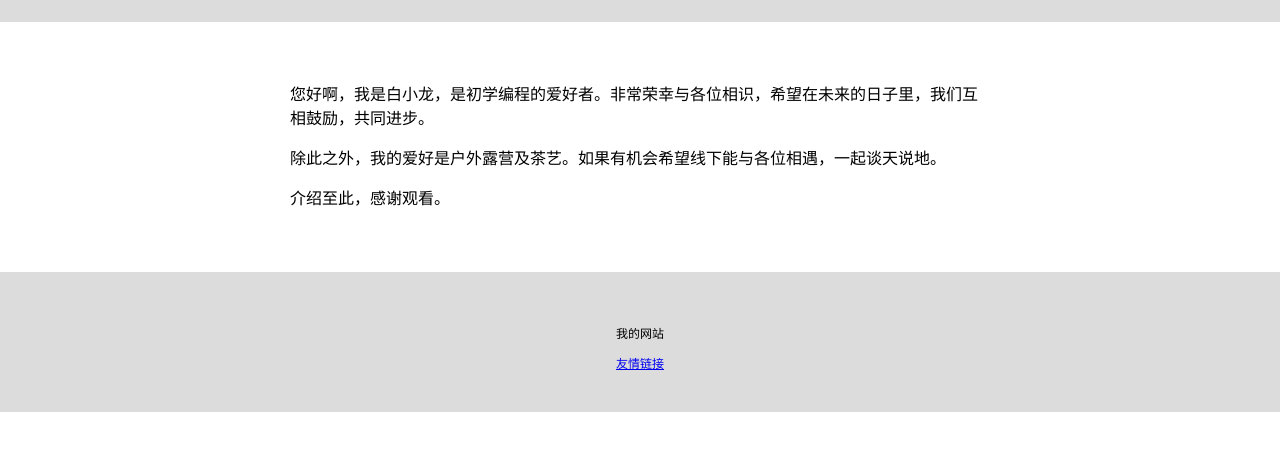
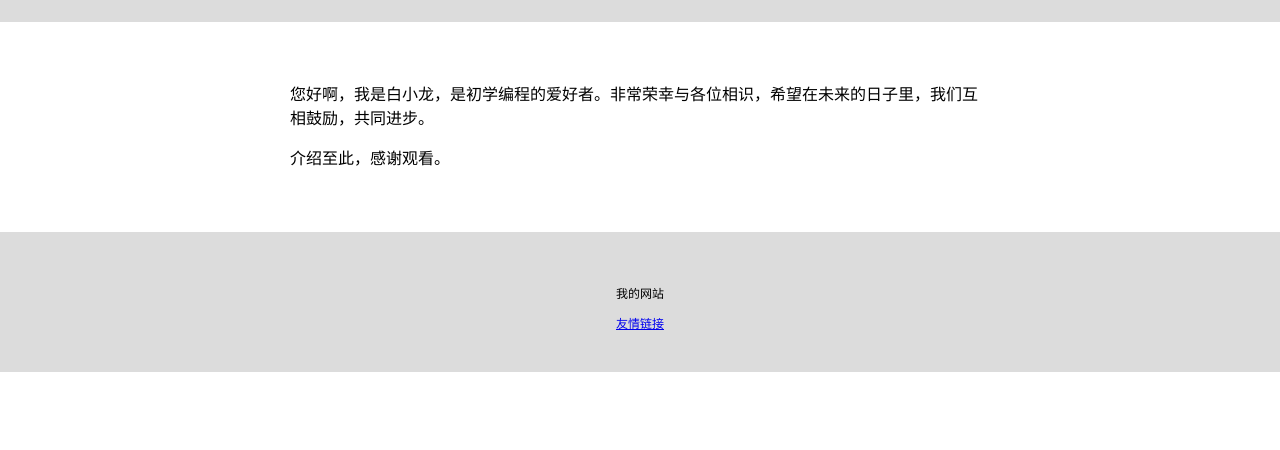
Before and after one commit to XiaolongBai1/re01-one, a plain HTML site: page ex02_self-introduction.html in a window 1280 px wide. Shown: the part 162-612 px from the top of the page. Drawn offline with Linux system fonts and the light colour scheme.

Commit message:
Update ex02_self-introduction.html

```diff
--- a/ex02_self-introduction.html
+++ b/ex02_self-introduction.html
@@ -30,9 +30,7 @@
       <p>
         您好啊，我是白小龙，是初学编程的爱好者。非常荣幸与各位相识，希望在未来的日子里，我们互相鼓励，共同进步。
       </p>
-      <p>
-        除此之外，我的爱好是户外露营及茶艺。如果有机会希望线下能与各位相遇，一起谈天说地。
-      </p>
+
       <p>介绍至此，感谢观看。</p>
     </div>
     <div
```
